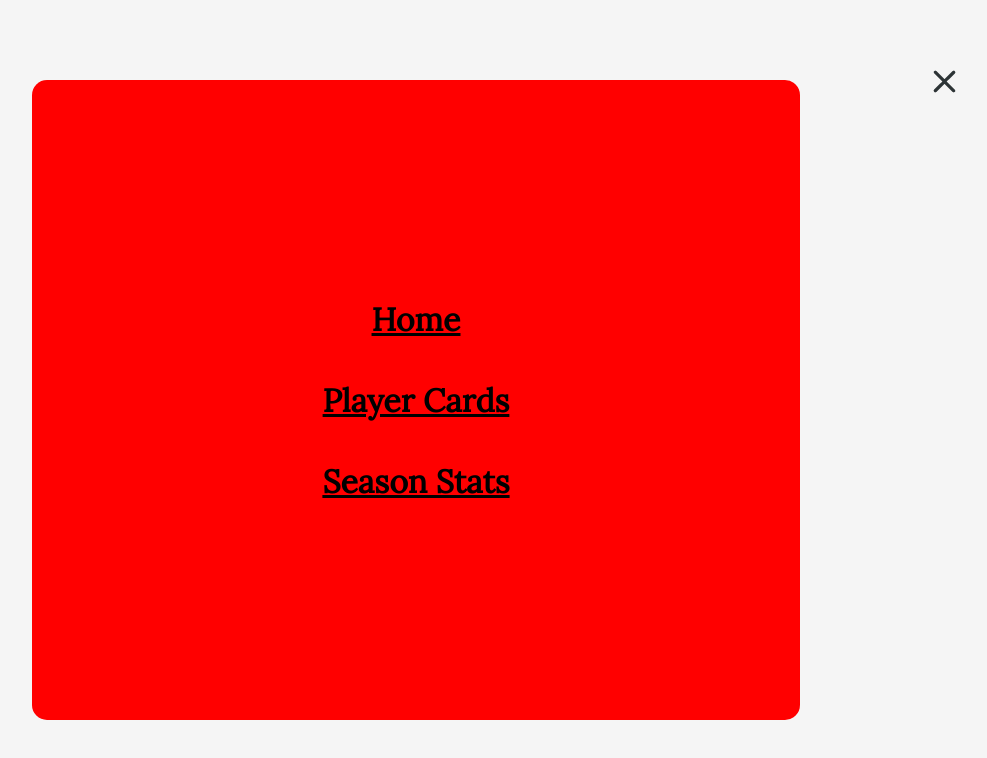
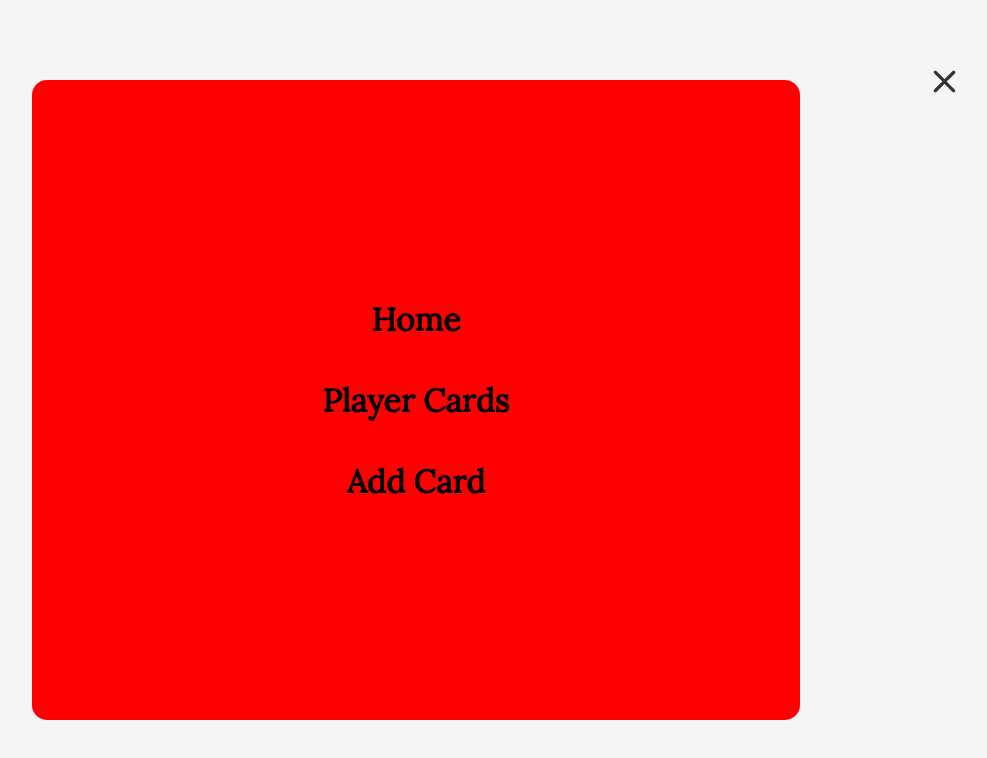
Before and after one commit to awo-ali/full-stack-project, a React (Create React App) app in the folder southampton-fc-frontend/: page / in a window 1280 px wide. Both pictures are taken after a click on the picture 1115 px from the left and 53 px from the top of the page. Shown: the top 758 px of the page, without its empty margins (224-1211 px from the left). Built offline with nearby package versions, Linux system fonts and the light colour scheme.

Commit message:
toggled menu, removed text decoration

```diff
--- a/southampton-fc-frontend/src/component/Menu/Menu.jsx
+++ b/southampton-fc-frontend/src/component/Menu/Menu.jsx
@@ -2,7 +2,7 @@ import "./Menu.scss";
 import blackCross from "../../assets/images/black-cross.png";
 import { Link } from "react-router-dom";
 
-const Menu = ({ toggleMenuContent}) => {
+const Menu = ({ toggleMenuContent }) => {
   return (
     <div className="menu">
       <img
@@ -12,14 +12,14 @@ const Menu = ({ toggleMenuContent}) => {
         onClick={toggleMenuContent}
       />
       <div className="menu__content">
-        <Link to="/">
+        <Link to="/" onClick={toggleMenuContent} className="menu__link" >
           <h1 className="menu__home">Home</h1>
         </Link>
-        <Link to="/playerCards">
+        <Link to="/playerCards" onClick={toggleMenuContent} className="menu__link">
           <h2 className="menu__playerCards">Player Cards</h2>
         </Link>
-        <Link to="seasonStats">
-          <h3 className="menu__seasonStats">Season Stats</h3>
+        <Link to="addCard" onClick={toggleMenuContent} className="menu__link">
+          <h3 className="menu__addCard">Add Card</h3>
         </Link>
       </div>
     </div>
--- a/southampton-fc-frontend/src/component/Menu/Menu.scss
+++ b/southampton-fc-frontend/src/component/Menu/Menu.scss
@@ -1,9 +1,6 @@
-
 .menu {
   background-color: whitesmoke;
   position: fixed;
-    // height: 100vh;
-    // width: 100vw;
   top: 0;
   left: 0;
   right: 0;
@@ -15,37 +12,37 @@
 
   &__content{
     position: relative;
-        background-color:  red;
+    background-color: red;
     width: 60%;
     height: 80%;
     border-radius: 15px;
-        font: 600;
     display: flex;
     flex-direction: column;
     justify-content: center;
     align-items: center;
     font-size: large;
-        // box-shadow: 0px 10px 20px rgb(45 52 54 / 25%)
 
   }
 
+  &__link{
+    text-decoration: none;
+  }
 
-    &__home{
+  &__home {
     font-size: xx-large;
     padding: 20px;
 
   }
 
-    &__playerCards{
+  &__playerCards {
     font-size: xx-large;
     padding: 20px;
   }
 
-    &__seasonStats{
+  &__addCard {
     font-size: xx-large;
     padding: 20px;
   }
-
 
   &__cross {
     position: absolute;
```
Lines whose indentation alone changed are shown as unchanged.
